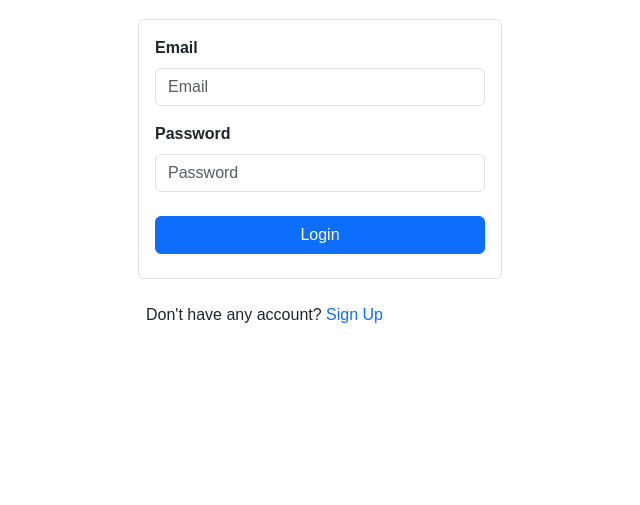
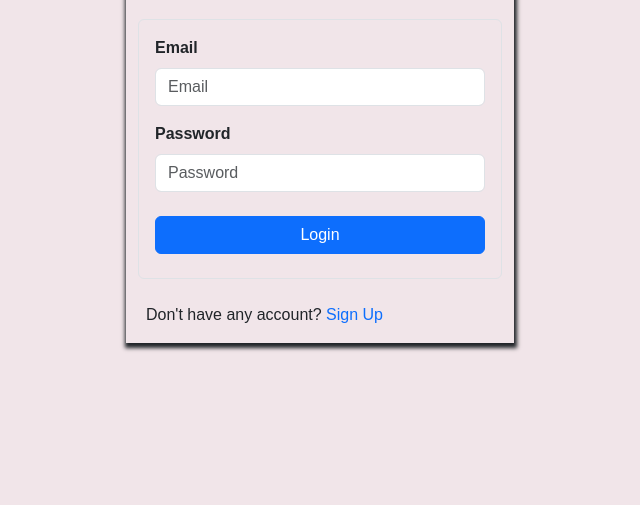
Before and after one commit to HamzaRaza5/Ask-Devs-Online-Project, a plain HTML site: page sign_in.html in a window 1280 px wide. Shown: the part 295-800 px from the top of the page, without its empty margins (320-960 px from the left). Drawn offline with nearby package versions, Linux system fonts and the light colour scheme; the site is published under a folder, as on GitHub Pages, so addresses that start at the root find nothing; no server answers.

Commit message:
changes in css

```diff
--- a/sign_in.html
+++ b/sign_in.html
@@ -24,7 +24,7 @@
     />
     <!-- External Css -->
     <link rel="stylesheet" href="./style.css" />
-    <link rel="stylesheet" href="/sign_in.css">
+    <link rel="stylesheet" href="sign_in.css">
   </head>
   <body>
     <!-- Header -->
```
Also changed, not shown: sign_in.css (+3 -7 lines).
